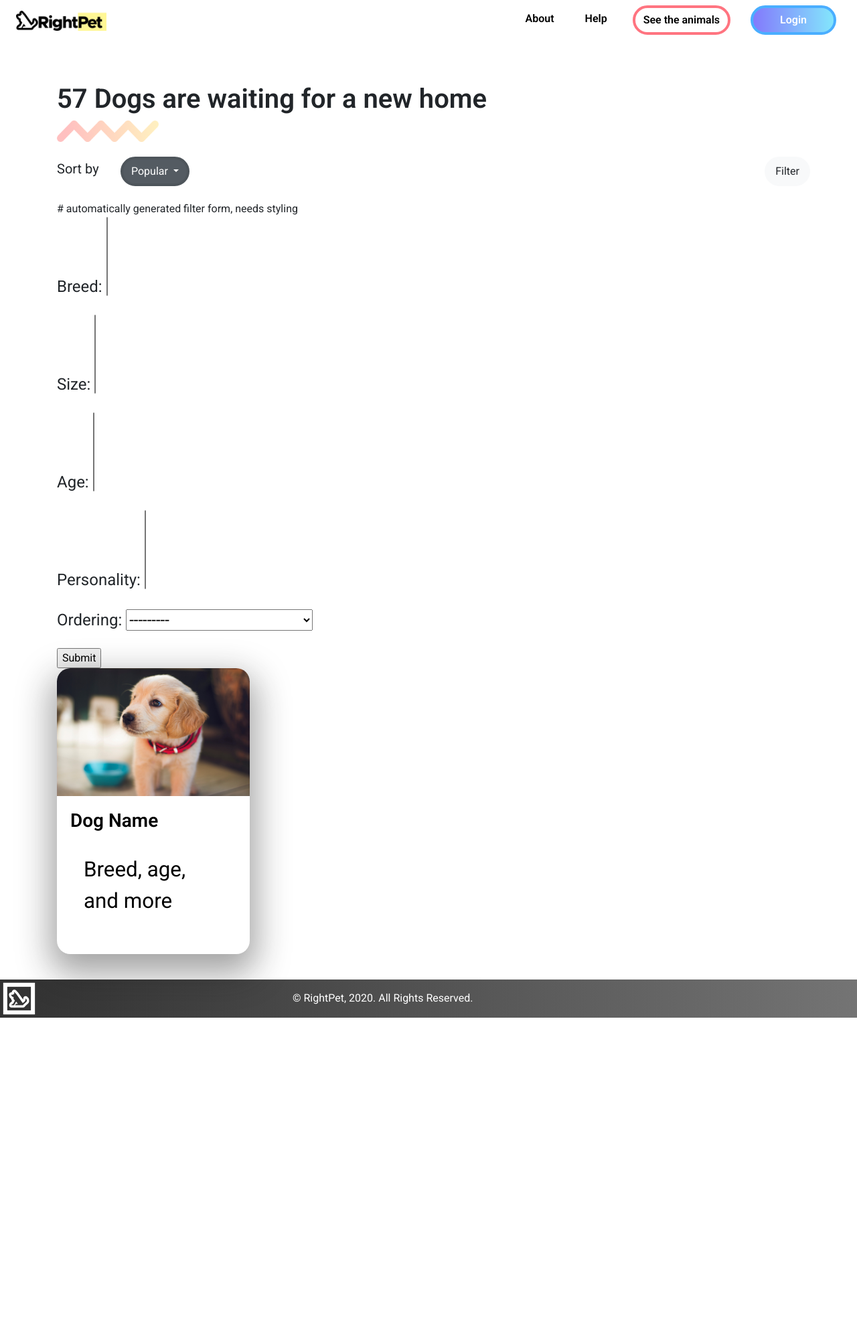
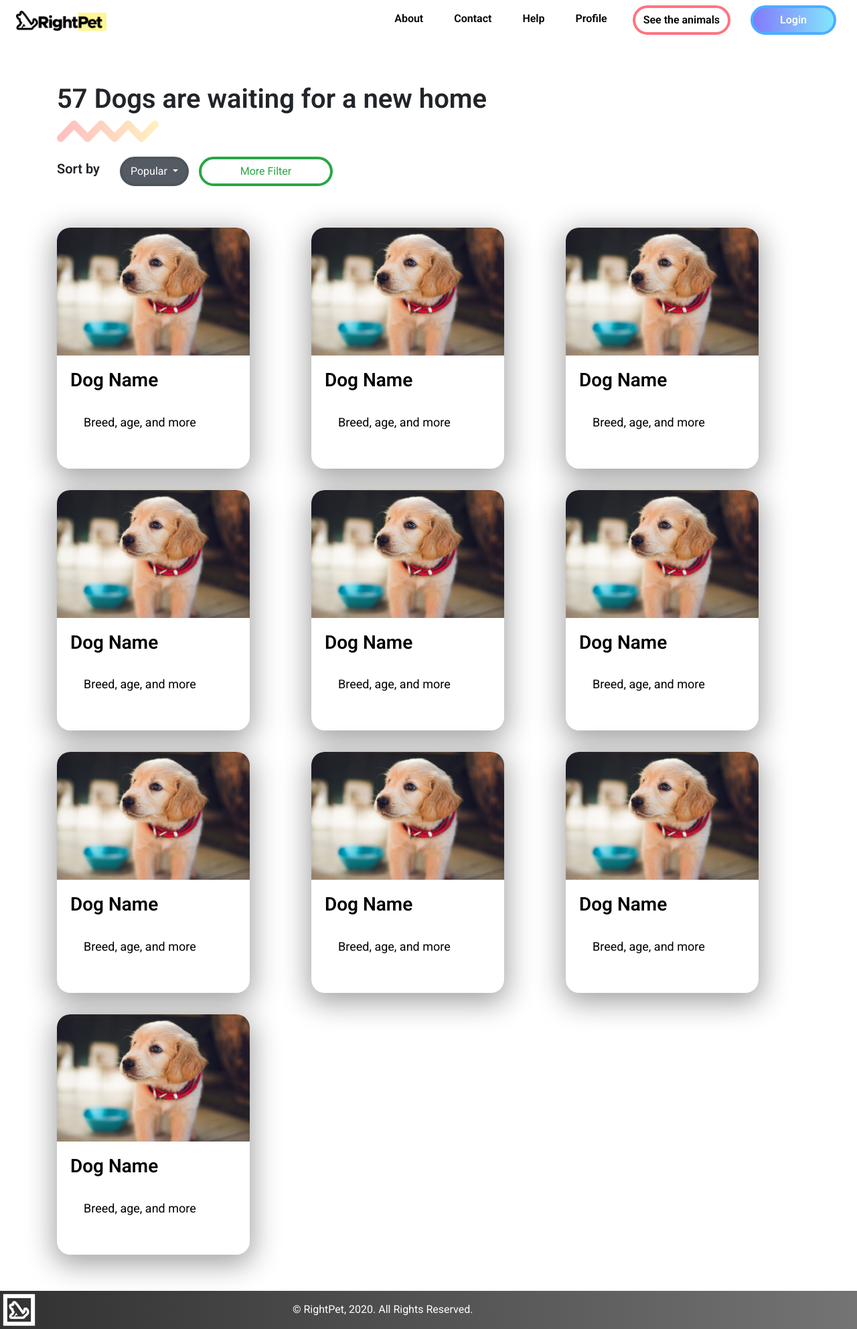
Before and after one commit to Joe-a-d/WAD2_Django, a Django app: page /WAD2App/dogs/ in a window 1280 px wide. Shown: the whole page at 67% size. Before the commit the page ends 1520 px from the top, so only its background shows below. Run offline with Django 3.2, Linux system fonts and the light colour scheme; data that the repository does not hold is empty; some libraries are stand-ins or nearby versions.

Commit message:
visual improvements

```diff
--- a/WAD2app/urls.py
+++ b/WAD2app/urls.py
@@ -9,18 +9,19 @@ urlpatterns = [
     path('about/' , views.about, name='about') ,
     path('donate/', views.donate, name='donate'),
     path('login/', views.login, name='login'),
+    path('contact/', views.contact, name='contact'),
     path('register/', views.register, name='register'),
     path('profile/', views.profile, name='profile'),
     path('dashboard/', views.dashboard, name=''),
     path('dogs/', views.dogs, name='dogs'),
     path('newDog/', views.addDog, name='addDog'),
-    path('dogs/<int:pk>/', views.dog, name='dog'),
-    path('<int:pk>/favourite/', views.favourite, name='favourite'),
-    path('<int:pk>/adopt/', views.adopt, name='adopt'),
+    path('dogs/dog/', views.dog, name='dog'),
+    path('user/favourite/', views.favourite, name='favourite'),
+    path('user/adopt/', views.adopt, name='adopt'),
     path('application/', views.showApplication, name='applicationTest'),
-    path('application/<int:pk>', views.showApplication, name='application'),
-    path('application/<int:pk>/accept', views.updateApplication, name='updateApplication'),
-    path('application/<int:pk>/approve', views.updateApplication, name='updateApplication'),
+    path('application/user', views.showApplication, name='application'),
+    path('application/user/accept', views.updateApplication, name='updateApplication'),
+    path('application/user/approve', views.updateApplication, name='updateApplication'),
     path('forgotPassword/', auth_views.PasswordResetView.as_view(template_name='resetPassword.html', success_url=settings.LOGIN_URL), name='resetPassword'),
     path('profile/changePassword', auth_views.PasswordChangeView.as_view(template_name='changePassword.html', success_url='profile/',), name='changePassword'),
 
--- a/WAD2app/views.py
+++ b/WAD2app/views.py
@@ -13,6 +13,9 @@ def home(request):
     return render(request, 'wad2App/home.html')
 
 def about(request):
+    return render(request, "wad2App/about.html")
+
+def contact(request):
     if request.method == 'GET':
         form = ContactForm()
     else:
@@ -28,8 +31,8 @@ def about(request):
                 messages.error(request, 'Bad header')
                 return render(request, 'about.html', {'form': form})
             messages.success(request, 'Thanks for getting in touch!')
-            return redirect('wad2App:about')
-    return render(request, "wad2App/about.html", {'form': form})
+            return redirect('wad2App:contact')
+    return render(request, "wad2App/contact.html", {'form': form})
 
 ##################### USER ####################
 # signup
@@ -65,7 +68,7 @@ def register(request):
         user_form = UserForm()
         profile_form = UserProfileForm()
 
-    return render(request, 'wad2App/users/register', context = {'user_form': user_form, 'profile_form': profile_form, 'registered': registered})
+    return render(request, 'wad2App/users/register.html', context = {'user_form': user_form, 'profile_form': profile_form, 'registered': registered})
 
 # edit profile
 
--- a/static/wad2App/css/base.css
+++ b/static/wad2App/css/base.css
@@ -3,20 +3,17 @@
 }
 
 p {
-    font-size: 1.5em;
+    font-size: 18px;
     line-height: 1.5;
 }
 
-h1 {
+h1, h3, h5 {
     font-weight: bold;
 }
 
-h3 {
-    font-weight: bold;
-}
 
 li {
-    font-size: 1.5em;
+    font-size: 18px;
 }
 
 .custom-input {
@@ -44,7 +41,7 @@ li {
 }
 
 .card-body {
-    font-size: 1.4em !important;
+    font-size: 18px !important;
     text-align: left;
 }
 
--- a/templates/wad2App/base.html
+++ b/templates/wad2App/base.html
@@ -55,7 +55,13 @@
                     <a class="nav-link" href="{% url 'WAD2app:about' %}">About</a>
                 </li>
                 <li class="nav-item">
+                    <a class="nav-link" href="{% url 'WAD2app:contact' %}">Contact</a>
+                </li>
+                <li class="nav-item">
                     <a class="nav-link" href="{% url 'WAD2app:donate' %}">Help</a>
+                </li>
+                <li class="nav-item">
+                    <a class="nav-link" href="{% url 'WAD2app:profile' %}">Profile</a>
                 </li>
                 <li class="nav-item">
                     <a type="button" class="btn btn-outline-primary d-none d-lg-block d-xl-block"
--- a/templates/wad2App/dogs/dogs.html
+++ b/templates/wad2App/dogs/dogs.html
@@ -7,10 +7,10 @@
 <img src="{% static 'wad2App/img/doglist_title.png' %}" style="max-height: 2em; margin-bottom: 2%;">
 
 <div class="row" style="margin-bottom:2%">
-    <div class="col-1 align-self-center">
+    <div class="col-auto my-auto">
         <h5>Sort by</h5>
     </div>
-    <div class="col align-self-center">
+    <div class="col-auto my-auto">
         <div class="dropdown show">
             <a class="btn btn-secondary dropdown-toggle" href="#" role="button" id="dropdownMenuLink"
                 data-toggle="dropdown" aria-haspopup="true" aria-expanded="false">
@@ -24,10 +24,9 @@
             </div>
         </div>
     </div>
-    <div class="col-3 align-self-center"></div>
-    <button class="btn btn-light" type="button" data-toggle="collapse" data-target="#filter" aria-expanded="false"
-        aria-controls="collapseExample">
-        Filter
+    <button class="col mr-0 btn btn-outline-success" type="button" data-toggle="collapse" data-target="#filter" aria-expanded="false"
+        style="max-width: 200px" aria-controls="collapseExample">
+        More Filter
     </button>
 </div>
 <div class="collapse" id="filter">
@@ -35,18 +34,13 @@
         Filter contents
     </div>
 </div>
+<br />
 
-<form method="get">
-    # automatically generated filter form, needs styling
-    {{ filter.form.as_p }}
-    <input type="submit" />
-</form>
-{% for obj in filter.qs %}
-{{ obj.name }} - ${{ obj.price }}<br />
-{% endfor %}
-
+<div class='row px-auto'>
+    {% for i in '0123456789'|make_list %}
+    <div class='col my-3'>
         <a class="card" href="#"
-    style="width: 18rem; border-radius: 20px; box-shadow: 0 20px 50px 10px rgba(26, 26, 26, 0.397); border-style: none;">
+            style="width: 18rem; border-radius: 20px; box-shadow: 0 10px 40px 5px rgba(26, 26, 26, 0.397); border-style: none;">
             <img class="card-img-top" src="{% static 'wad2App/img/doglist_dogpic.png' %}"
                 style="border-top-left-radius: 20px; border-top-right-radius: 20px">
             <div class="card-body">
@@ -54,5 +48,10 @@
                 <p class="card-body">Breed, age, and more</p>
             </div>
         </a>
+    </div>
+    {% endfor %}
+
+</div>
+
 
 {% endblock %}
--- a/templates/wad2App/users/register.html
+++ b/templates/wad2App/users/register.html
@@ -1,14 +1,15 @@
 {% extends 'wad2App/base.html' %}
+{% load static %}
+{% block title_block %} Register {% endblock %}
 
 {% block body_block %}
 <h1>Welcome!</h1>
 <img src="{% static 'wad2App/img/aboutus_title.png' %}" style="max-height: 2em; margin-bottom: 4%;">
 
-<form id="user_form" class="" action="{% url 'register' %}" method="post" enctype="multipart/form-data">
+<form id="user_form" class="" style="max-width: 500px;" action="{% url 'WAD2app:register' %}" method="post" enctype="multipart/form-data">
     <h1>Account Information</h1>
     <br />
     {%csrf_token%}
-    {{ user_form.as_p }}
 
     <input type="text" name="username" id="" class="form-control custom-input" placeholder="Username" required=""
         autofocus="">
```
Also changed, not shown: templates/wad2App/about.html (+3 -40 lines), templates/wad2App/contact.html (added, +46 -0 lines), WAD2app/migrations/0002_auto_20200403_1818.py (added). Lines whose indentation alone changed are shown as unchanged.
